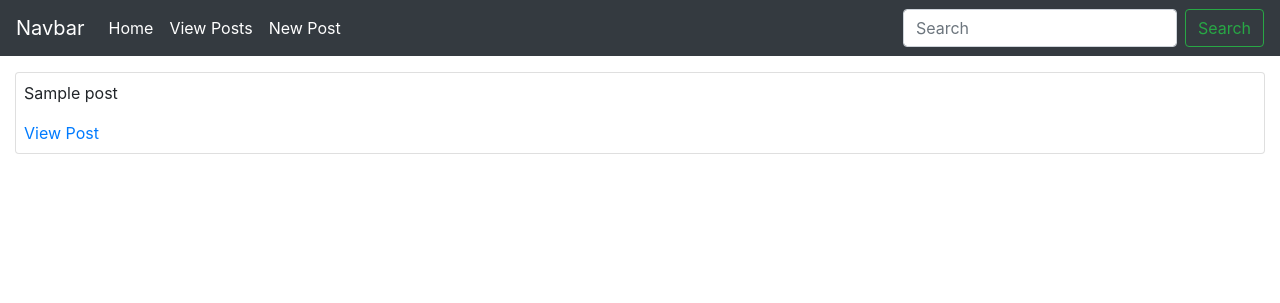
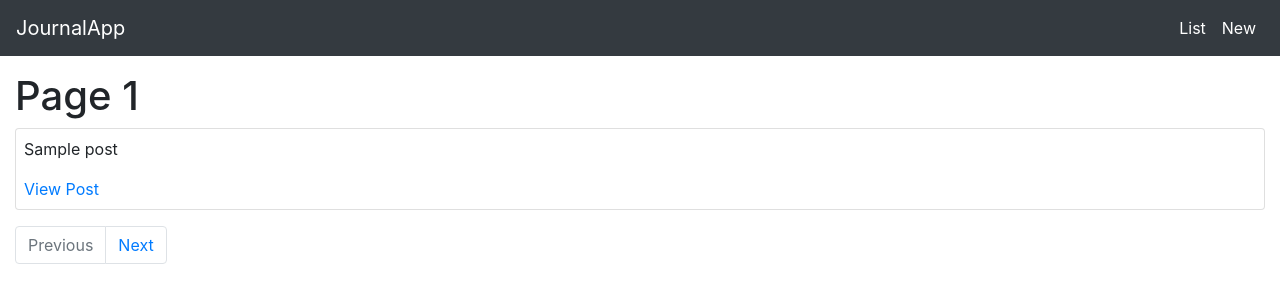
Before and after one commit to Mechasparrow/journal-system, a Flask app: template templates/list_posts.html in a window 1280 px wide. Shown: the top 303 px of the page. Run offline with Flask 2, Linux system fonts and the light colour scheme; the template is opened without the code that fills it: most values are stand-ins (such as "Sample title", 1, 10 or a date in 2020); parts of the project's set-up code (start-up, migrations or seed data) failed here and were passed over; some libraries are stand-ins or nearby versions.

Commit message:
page pagination

```diff
--- a/server.py
+++ b/server.py
@@ -2,6 +2,7 @@
 from flask import Flask, render_template, request, redirect
 from api_system import api_page
 import api_system
+import math
 
 # forms
 from forms import PostForm
@@ -14,17 +15,13 @@
 app = Flask(__name__)
 app.register_blueprint(api_page)
 
-# PUT in config later BAD
-app.secret_key = b'1234'
+# Load in config
+app.config.from_envvar('JOURNAL_SETTINGS')
 
-# form testing
+# Util functions
+# returns formatted posts
+def get_formatted_posts():
 
-@app.route('/')
-def hello_world():
-    return render_template('index.html')
-
-@app.route('/list-posts')
-def list_posts():
     posts = api_system.list_posts()
 
     parsed_posts = []
@@ -43,9 +40,61 @@
             'content': content
         })
 
+    return parsed_posts
 
-    return render_template('list_posts.html', posts = parsed_posts)
+# Home route
+@app.route('/')
+def home():
+    # Profile data
+    profile_data = api_system.load_config()
 
+    profile = {
+        'name': profile_data['author']
+    }
+
+
+    # Post data
+    formatted_posts = get_formatted_posts()
+
+    #NOTE may need to filter by date first
+    recent_posts = formatted_posts[0:3]
+
+
+    return render_template('index.html', recent_posts = recent_posts, profile = profile)
+
+# Post List route
+@app.route('/list-posts/', defaults = {'page': 1})
+@app.route('/list-posts/<int:page>')
+def list_posts(page):
+
+    # Retrieve formatted posts
+    parsed_posts = get_formatted_posts()
+
+    # NOTE Can be modified later
+
+    # represents amount of posts per page
+    amnt_per_page = 5
+
+    # Pages to show centered around the active page
+    pages_to_show = 2
+
+    # total posts
+    post_count = len(parsed_posts)
+
+    # amount of pages
+    page_count = math.ceil(post_count/amnt_per_page)
+
+    if (page != 0):
+        starting_page_index = (page - 1) * amnt_per_page
+        ending_page_index = starting_page_index + amnt_per_page
+        page_posts = parsed_posts[starting_page_index: ending_page_index]
+    else:
+        page_posts = parsed_posts
+
+    # Render the template
+    return render_template('list_posts.html', pages = page_count, current_page = page, pages_to_show = pages_to_show, posts = page_posts)
+
+# View specific post
 @app.route('/view-post/<string:post_name>')
 def view_post(post_name):
     raw_post_data = api_system.get_post_raw(post_name)
@@ -53,7 +102,7 @@
     html_content = Markup(markdown.markdown(content))
     return render_template('view_post.html', post_data = raw_post_data, metadata = metadata, content = html_content)
 
-# TODO get and post requests
+# Create and Submit Posts
 @app.route('/new-post', methods=['GET', 'POST'])
 def new_post():
     form = PostForm()
@@ -62,14 +111,14 @@
     elif (request.method == 'POST'):
         if form.validate_on_submit():
 
-            # TODO create our post file
+            # create our post file
             api_system.gen_post(form.title.data, form.content.data, "regular")
-            #
 
             return redirect('/post-success')
         else:
             return redirect('/post-failure')
 
+# Success and failure pages
 @app.route('/post-success')
 def post_created():
     return render_template('post_created.html')
@@ -78,17 +127,6 @@
 def post_failed():
     return render_template('post_failed.html')
 
-browser_active = False
-
+# If server script ran individually
 if __name__ == "__main__":
-    if (browser_active):
-        url = 'http://localhost:5000'
-        # Open URL in new window, raising the window if possible.
-        webbrowser.open_new(url)
-
-    app.run(debug=True)
-
-    #from gevent.pywsgi import WSGIServer
-    #http_server = WSGIServer(('', 5000), app)
-    #print ("hosting server on port 5000")
-    #http_server.serve_forever()
+    app.run()
--- a/static/style.css
+++ b/static/style.css
@@ -2,7 +2,7 @@
   margin-top: 16px;
 }
 
-.card-post {
+.card.card-post {
   padding: 8px;
   margin-bottom: 16px;
 }
--- a/templates/header.html
+++ b/templates/header.html
@@ -9,10 +9,10 @@
     <link rel="stylesheet" href="https://stackpath.bootstrapcdn.com/bootstrap/4.1.3/css/bootstrap.min.css" integrity="sha384-MCw98/SFnGE8fJT3GXwEOngsV7Zt27NXFoaoApmYm81iuXoPkFOJwJ8ERdknLPMO" crossorigin="anonymous">
 
     <!-- Custom CSS -->
-    <link rel = "stylesheet" href = "static/style.css"/>
+    <link rel = "stylesheet" href = "/static/style.css"/>
 
     {% include 'scripts.html' without context %}
 
-    <title>Hello, world!</title>
+    <title>JournalApp</title>
   </head>
   <body>
--- a/templates/list_posts.html
+++ b/templates/list_posts.html
@@ -1,20 +1,67 @@
 {% extends 'base.html' %}
-
+{% from "post_card.html" import post_card with context %}
 {% block content %}
 
+  <h1>Page {{current_page}} </h1>
+
+  <!-- List out all the posts -->
   <div class = "list-posts">
+
     {% if posts|length <= 0 %}
       <p>No posts</p>
     {% endif %}
 
     {% for post in posts %}
-    <div class = "card card-post">
-      <div class = "card-content">
-        <p>{{post.title}}</p>
-        <a href = "/view-post/{{post}}"> View Post</a>
-      </div>
-    </div>
+      {{post_card(post)}}
     {% endfor %}
   </div>
 
+  <!-- Pagination -->
+  <ul class="pagination">
+
+    <!-- Previous button -->
+    {% if current_page == 1 %}
+      <li class="page-item disabled">
+    {% else %}
+      <li class = "page-item">
+    {% endif %}
+        <a class="page-link" href="/list-posts/{{current_page-1}}">Previous</a>
+    </li>
+
+    <!-- Pages not visible -->
+    {% if current_page - pages_to_show > 0 %}
+      <li class = "page-item disabled"><a class = "page-link" href = "#">...</a></li>
+    {% endif %}
+
+
+    <!-- Iterate through all the pages -->
+    {% for i in range(current_page - pages_to_show - 1, current_page + pages_to_show) %}
+      {% if (i+1) > 0 and (i+1) <= pages %}
+        {% if (i+1) == current_page %}
+          <li class="page-item active">
+        {% else %}
+          <li class="page-item">
+        {% endif %}
+          <a class="page-link" href="/list-posts/{{i+1}}">{{i+1}}</a>
+        </li>
+      {% endif %}
+    {% endfor %}
+
+    <!-- Pages not visible -->
+    {% if current_page + pages_to_show <= pages %}
+      <li class = "page-item disabled"><a class = "page-link" href = "#">...</a></li>
+    {% endif %}
+
+    <!-- Next button -->
+    {% if current_page == pages %}
+      <li class="page-item disabled">
+    {% else %}
+      <li class = "page-item">
+    {% endif %}
+        <a class="page-link" href="/list-posts/{{current_page+1}}">Next</a>
+    </li>
+
+
+  </ul>
+
 {% endblock %}
--- a/templates/nav.html
+++ b/templates/nav.html
@@ -1,24 +1,17 @@
 <nav class="navbar navbar-expand-lg navbar-dark bg-dark">
-  <a class="navbar-brand" href="#">Navbar</a>
+  <a class="navbar-brand" href="/">JournalApp</a>
   <button class="navbar-toggler" type="button" data-toggle="collapse" data-target="#navbarSupportedContent" aria-controls="navbarSupportedContent" aria-expanded="false" aria-label="Toggle navigation">
     <span class="navbar-toggler-icon"></span>
   </button>
 
   <div class="collapse navbar-collapse" id="navbarSupportedContent">
-    <ul class="navbar-nav mr-auto">
+    <ul class="navbar-nav ml-auto">
       <li class="nav-item active">
-        <a class="nav-link" href="/">Home</a>
+        <a class="nav-link" href="/list-posts">List</a>
       </li>
       <li class="nav-item active">
-        <a class="nav-link" href="/list-posts">View Posts</a>
-      </li>
-      <li class="nav-item active">
-        <a class="nav-link" href="/new-post">New Post</a>
+        <a class="nav-link" href="/new-post">New</a>
       </li>
     </ul>
-    <form class="form-inline my-2 my-lg-0">
-      <input class="form-control mr-sm-2" type="search" placeholder="Search" aria-label="Search">
-      <button class="btn btn-outline-success my-2 my-sm-0" type="submit">Search</button>
-    </form>
   </div>
 </nav>
--- /dev/null
+++ b/templates/post_card.html
@@ -0,0 +1,10 @@
+
+{% macro post_card(post) %}
+
+  <div class = "card card-post">
+    <div class = "card-content">
+      <p>{{post.title}}</p>
+      <a href = "/view-post/{{post.file_name}}"> View Post</a>
+    </div>
+  </div>
+{% endmacro %}
```
Also changed, not shown: templates/index.html (+21 -3 lines), 2 other files. Lines whose indentation alone changed are shown as unchanged.
